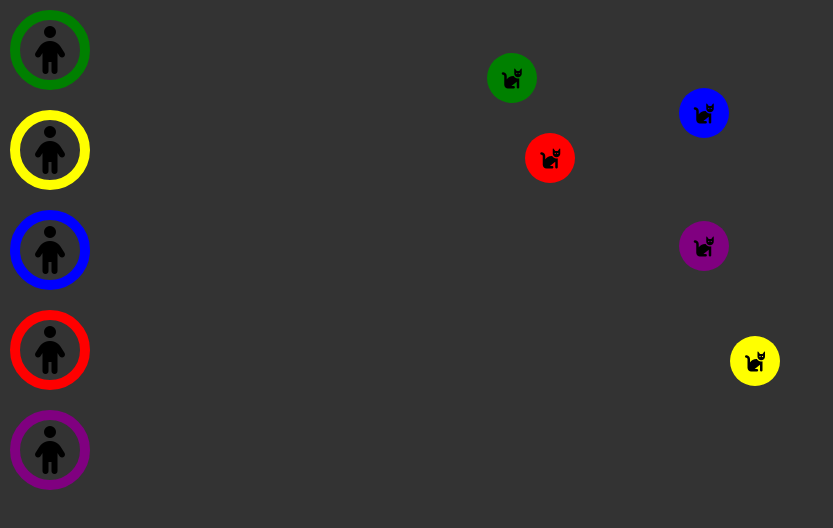
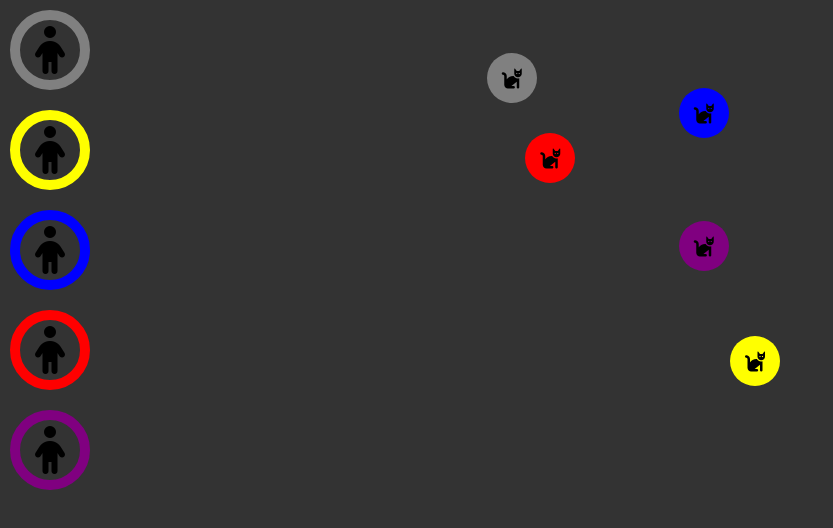
Before and after one commit to janisviesis/color_app, a React (Create React App) app: page / in a window 1280 px wide. Shown: the top 528 px of the page, without its empty margins (0-833 px from the left). Built offline with nearby package versions, Linux system fonts and the light colour scheme.

Commit message:
changed color

```diff
--- a/src/components/colors.js
+++ b/src/components/colors.js
@@ -1,6 +1,6 @@
 const colors = [
 
-    "green", "yellow", "blue", "red", "purple"
+    "grey", "yellow", "blue", "red", "purple"
 ];
 
 export default colors;
```
